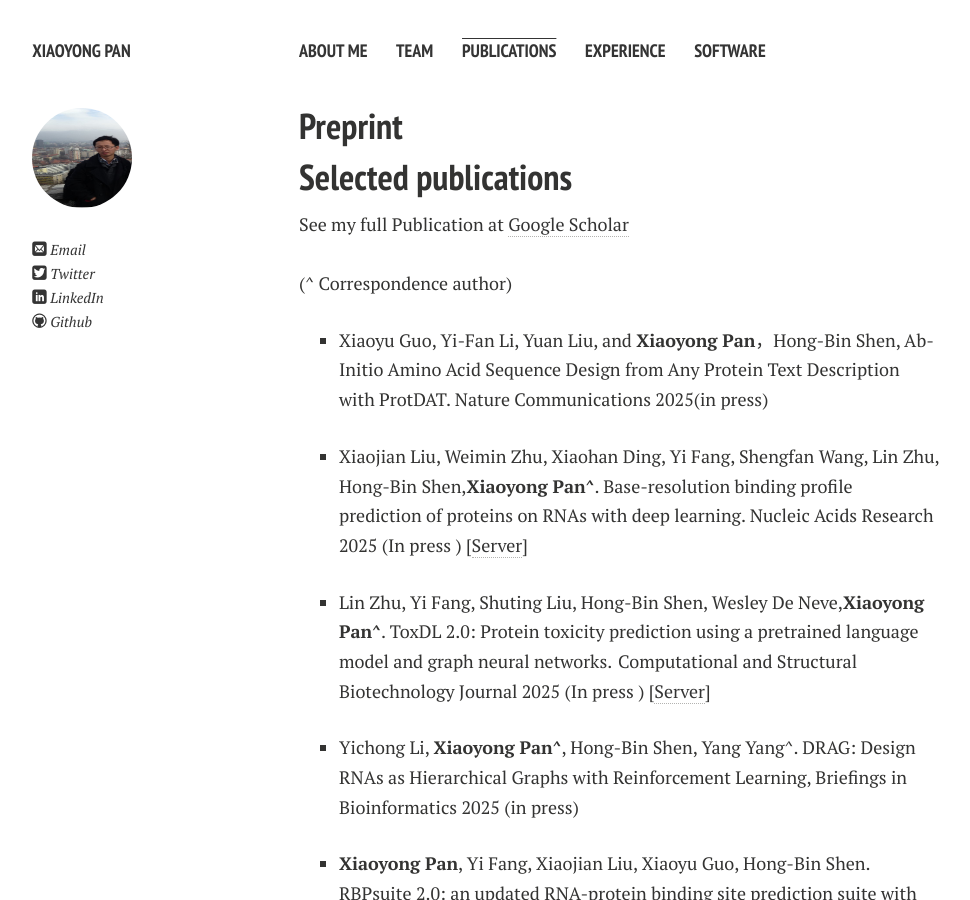
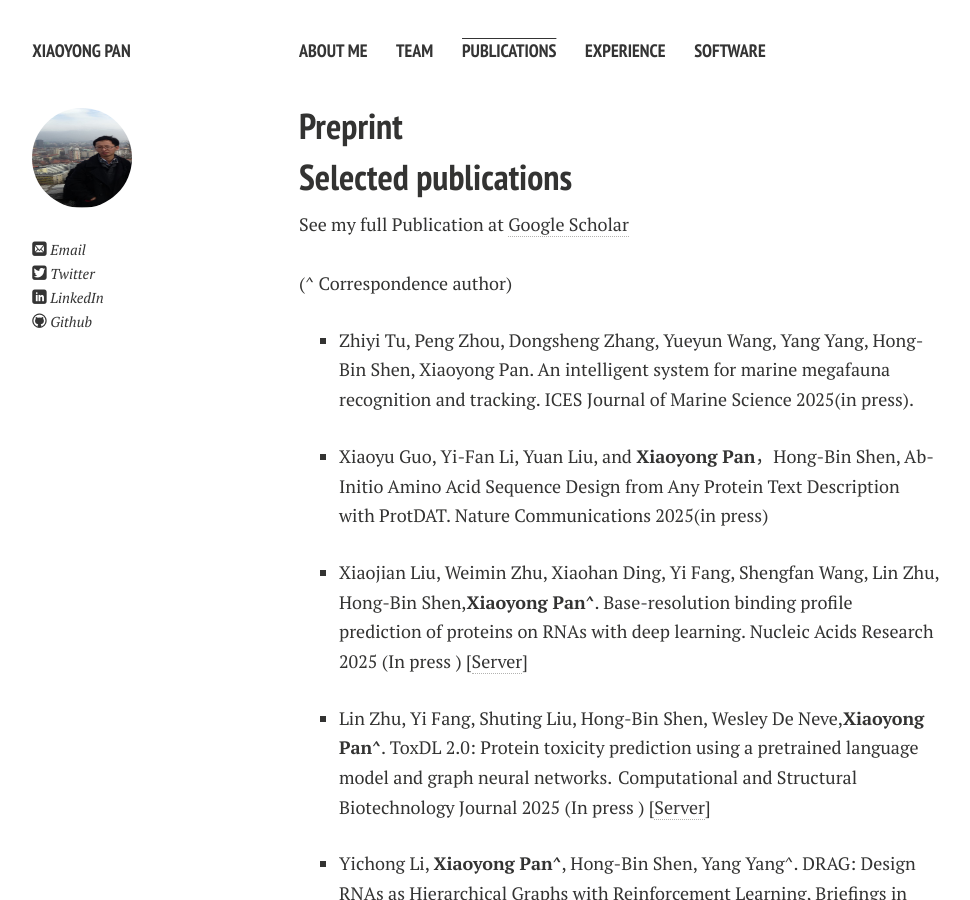
Before and after one commit to xypan1232/xypan1232.github.io, a Jekyll site: the page built from publications.md, in a window 1280 px wide and 900 px high. Shown: the whole window, without its empty margins (21-991 px from the left). Built offline with Jekyll 4.4.1, drawn with Linux system fonts in a browser that asks for light colours; nearby versions of some CDN libraries; Markdown is read by kramdown in place of the engine named in the settings.

Commit message:
Update publications.md

```diff
--- a/publications.md
+++ b/publications.md
@@ -11,6 +11,9 @@ title: Publications
 See my full Publication at <a href="https://scholar.google.com/citations?user=fjbCfj8AAAAJ">Google Scholar</a> <br><br>
 (^ Correspondence author) <br>
 <ul>
+<li><p>
+Zhiyi Tu, Peng Zhou, Dongsheng Zhang, Yueyun Wang, Yang Yang, Hong-Bin Shen, Xiaoyong Pan.	An intelligent system for marine megafauna recognition and tracking. ICES Journal of Marine Science 2025(in press).
+</p></li>
 <li><p>
 Xiaoyu Guo, Yi-Fan Li, Yuan Liu, and <b>Xiaoyong Pan</b>，Hong-Bin Shen, Ab-Initio Amino Acid Sequence Design from Any Protein Text Description with ProtDAT. Nature Communications 2025(in press)</p>
 </li>
```
